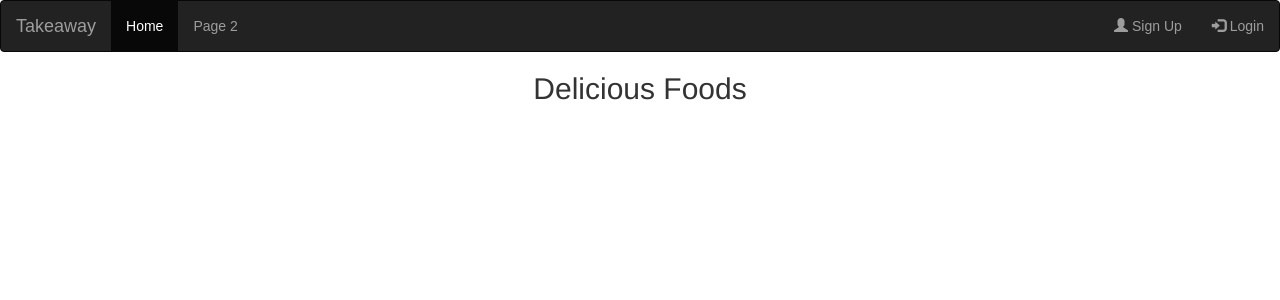
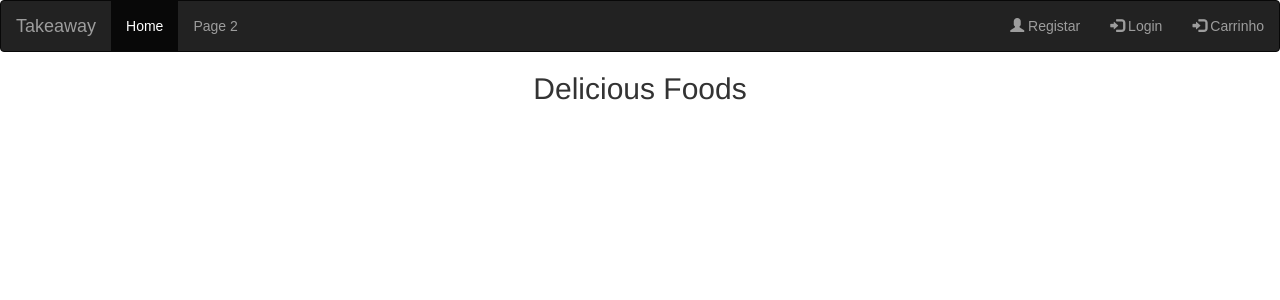
Before and after one commit to Edgarreis6/takeaway, a PHP site: page /procedeural/categories.php in a window 1280 px wide. Shown: the top 300 px of the page. Run offline with PHP 8.4, Linux system fonts and the light colour scheme; data that the repository does not hold is empty.

Commit message:
Foi criado um ficheiro login.php e um register.php com os respectivos formulários

```diff
--- a/procedeural/categories.php
+++ b/procedeural/categories.php
@@ -36,8 +36,9 @@ $categories = $query->fetchAll(PDO::FETCH_ASSOC);
             <li><a href="#">Page 2</a></li>
     </ul>
     <ul class="nav navbar-nav navbar-right">
-      <li><a href="#"><span class="glyphicon glyphicon-user"></span> Sign Up</a></li>
-      <li><a href="#"><span class="glyphicon glyphicon-log-in"></span> Login</a></li>
+      <li><a href="register.php"><span class="glyphicon glyphicon-user"></span> Registar</a></li>
+      <li><a href="login.php"><span class="glyphicon glyphicon-log-in"></span> Login</a></li>
+      <li><a href="cart.php"><span class="glyphicon glyphicon-log-in"></span> Carrinho</a></li>
     </ul>
   </div>
 </nav>
--- a/procedeural/productdetail.php
+++ b/procedeural/productdetail.php
@@ -38,8 +38,8 @@ $product = $query->fetch( PDO::FETCH_ASSOC);
             <li><a href="#">Page 2</a></li>
     </ul>
     <ul class="nav navbar-nav navbar-right">
-      <li><a href="#"><span class="glyphicon glyphicon-user"></span> Sign Up</a></li>
-      <li><a href="#"><span class="glyphicon glyphicon-log-in"></span> Login</a></li>
+      <li><a href="register.php"><span class="glyphicon glyphicon-user"></span> Sign Up</a></li>
+      <li><a href="login.php"><span class="glyphicon glyphicon-log-in"></span> Login</a></li>
     </ul>
   </div>
 </nav>
--- a/procedeural/products.php
+++ b/procedeural/products.php
@@ -43,8 +43,8 @@ $products = $query->fetchAll(PDO::FETCH_ASSOC);
             <li><a href="#">Page 2</a></li>
     </ul>
     <ul class="nav navbar-nav navbar-right">
-      <li><a href="#"><span class="glyphicon glyphicon-user"></span> Sign Up</a></li>
-      <li><a href="#"><span class="glyphicon glyphicon-log-in"></span> Login</a></li>
+      <li><a href="register.php"><span class="glyphicon glyphicon-user"></span> Sign Up</a></li>
+      <li><a href="login.php"><span class="glyphicon glyphicon-log-in"></span> Login</a></li>
     </ul>
   </div>
 </nav>
```
Also changed, not shown: procedeural/checkout.php (line endings or trailing spaces).
